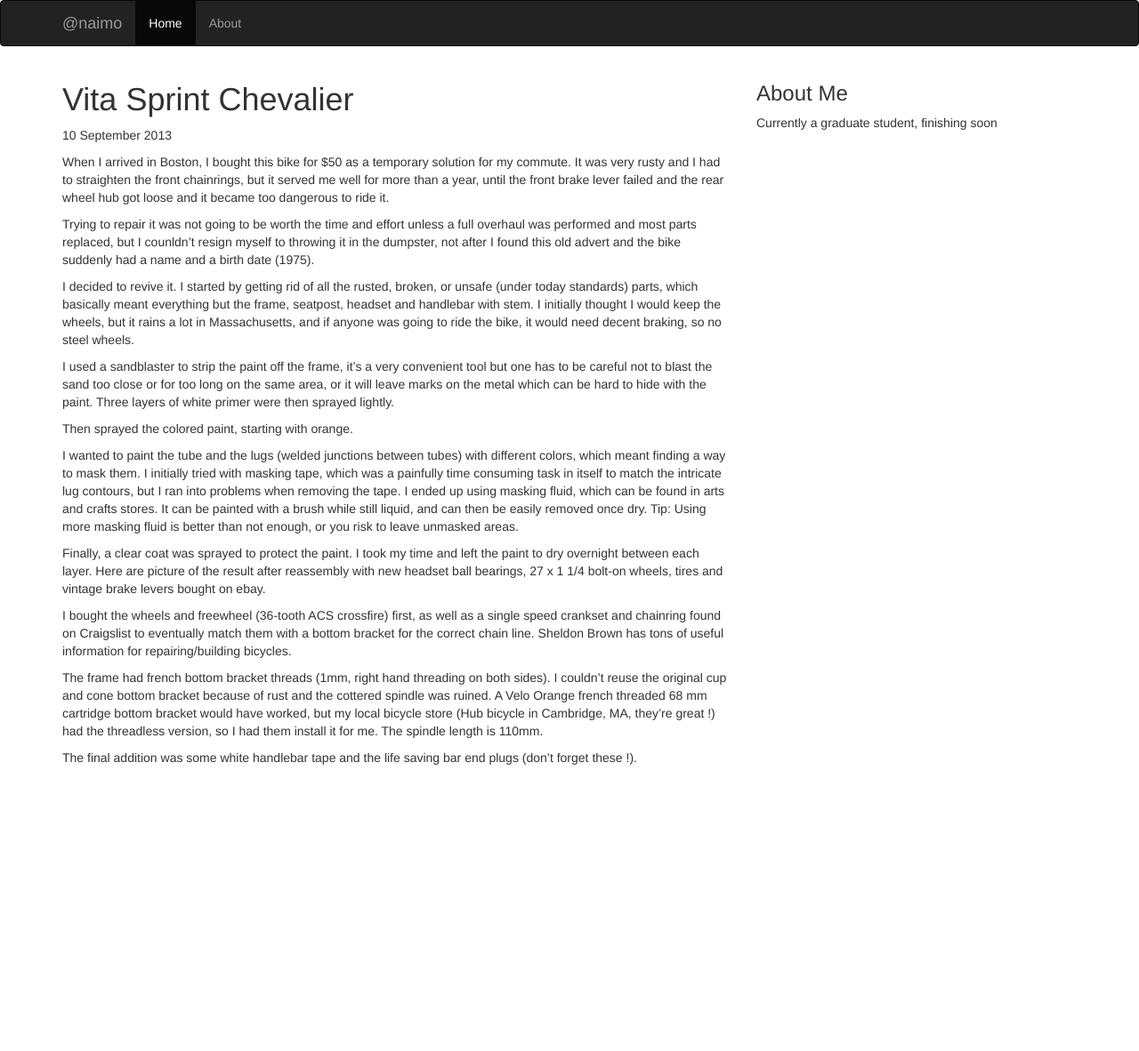
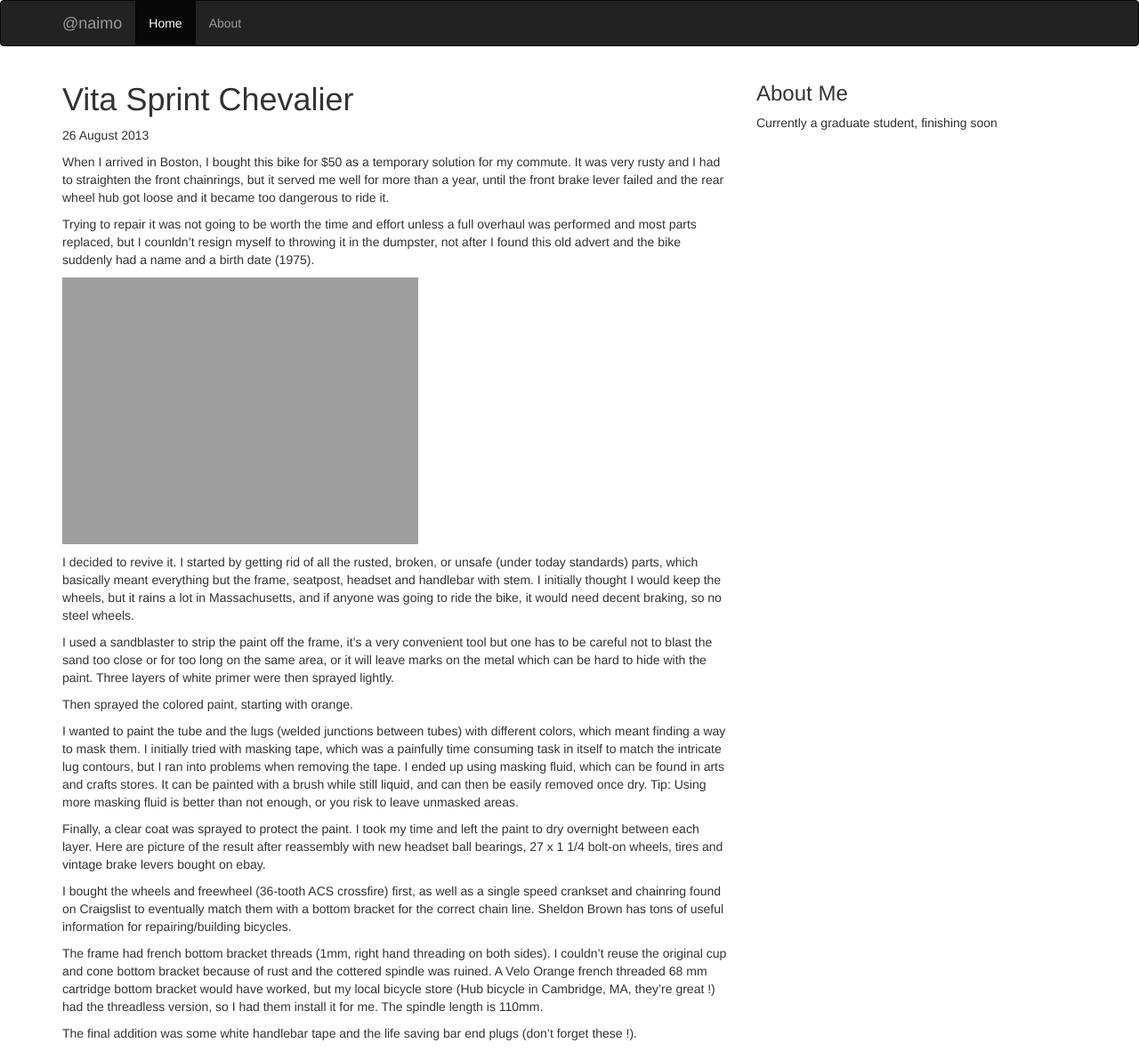
Before and after one commit to naimo/nicolas.github.com, a Jekyll site: the page built from _posts/2013-08-26-vita-sprint.md, in a window 1280 px wide. Shown: the whole page at 89% size. Built offline with Jekyll 4.4.1, drawn with Linux system fonts in a browser that asks for light colours; Markdown is read by kramdown in place of the engine named in the settings; before the commit the page ends 900 px from its top, so only the background shows below that.

Commit message:
include image

```diff
--- a/_posts/2013-09-10-vita-sprint.md
+++ b/_posts/2013-08-26-vita-sprint.md
@@ -6,6 +6,8 @@ layout: post
 When I arrived in Boston, I bought this bike for $50 as a temporary solution for my commute. It was very rusty and I had to straighten the front chainrings, but it served me well for more than a year, until the front brake lever failed and the rear wheel hub got loose and it became too dangerous to ride it.
 
 Trying to repair it was not going to be worth the time and effort unless a full overhaul was performed and most parts replaced, but I counldn't resign myself to throwing it in the dumpster, not after I found this old advert and the bike suddenly had a name and a birth date (1975).
+
+![Old ad]({{ site.url }}/assets/img/chevalier.jpg)
 
 I decided to revive it.
 I started by getting rid of all the rusted, broken, or unsafe (under today standards) parts, which basically meant everything but the frame, seatpost, headset and handlebar with stem. I initially thought I would keep the wheels, but it rains a lot in Massachusetts, and if anyone was going to ride the bike, it would need decent braking, so no steel wheels.
```
